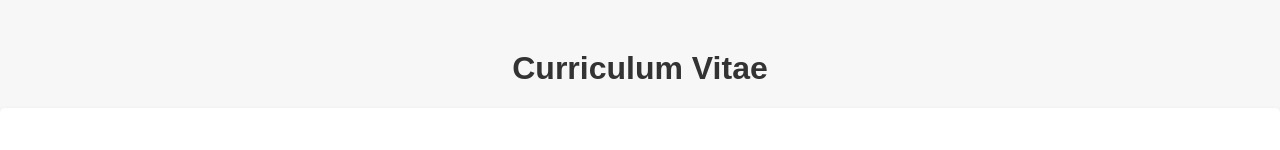
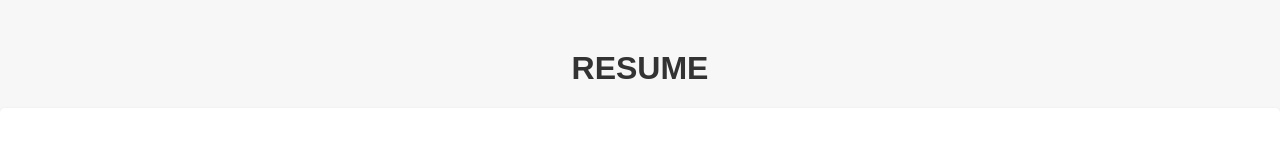
Before and after one commit to sidhu2690/resume, a plain HTML site: page index.html in a window 1280 px wide. Shown: the top 150 px of the page. Drawn offline with Linux system fonts and the light colour scheme.

Commit message:
Update index.html

```diff
--- a/index.html
+++ b/index.html
@@ -1,6 +1,6 @@
 <html>
 <head>
-    <title>CV Template</title>
+    <title>Sidharth resume</title>
     <style>
         body {
             font-family: Arial, sans-serif;
@@ -55,7 +55,7 @@
     </style>
 </head>
 <body>
-    <h1>Curriculum Vitae</h1>
+    <h1>RESUME</h1>
 
     <div class="section">
         <h2>About</h2>
```
